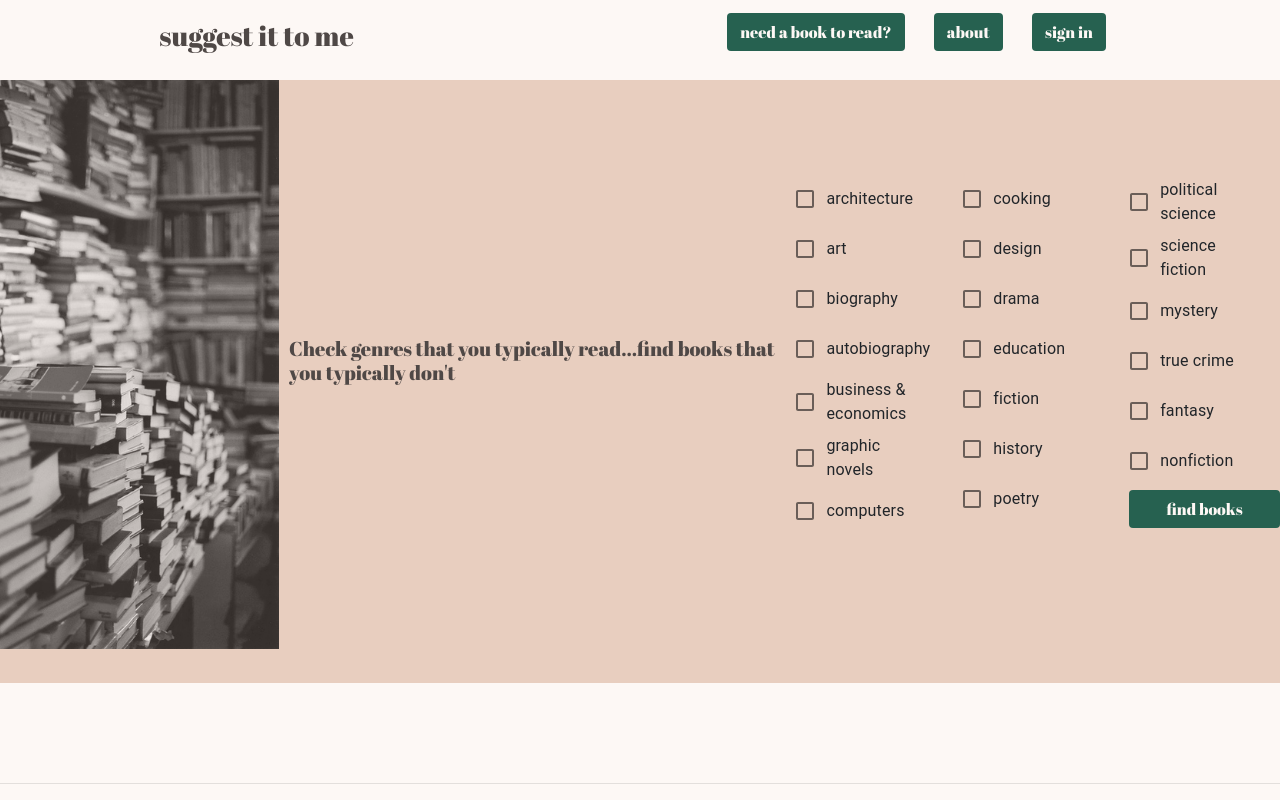
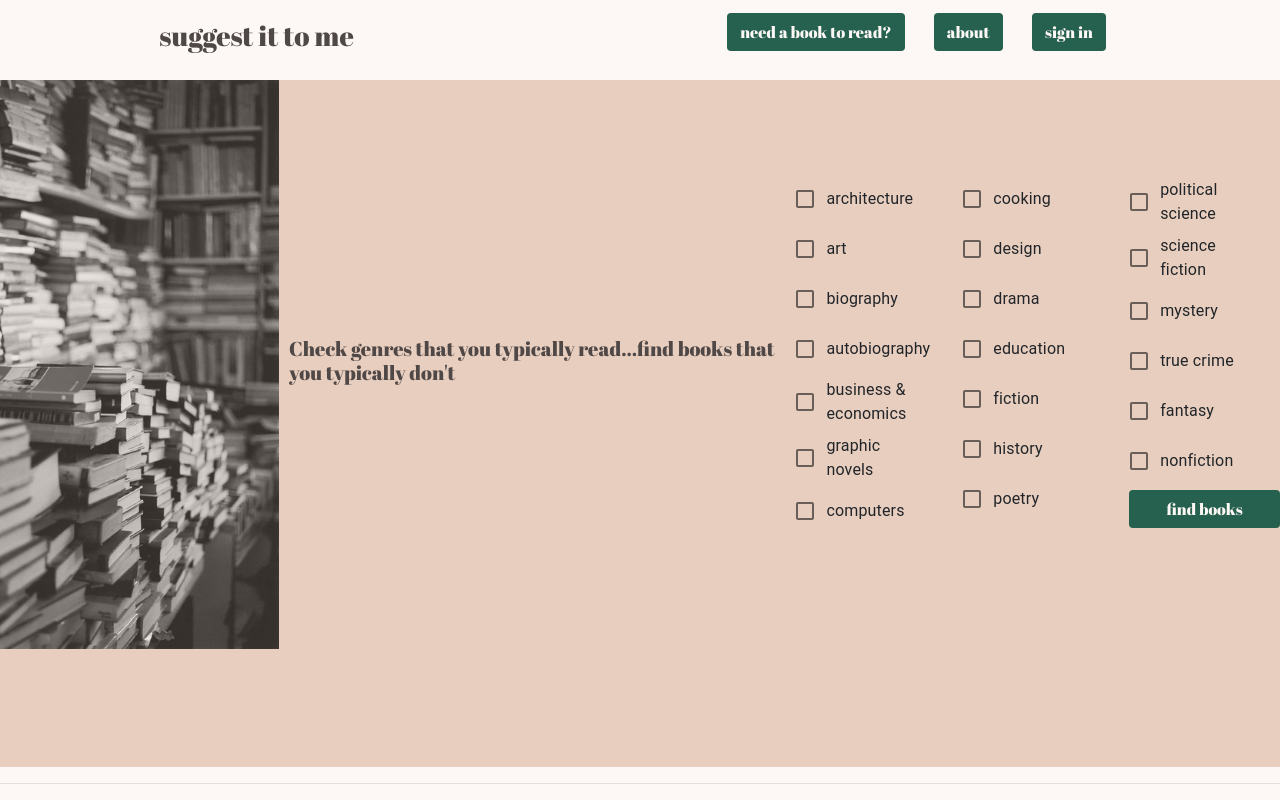
Before and after one commit to chloehellberg/SuggestItToMe, a React (Create React App) app: page / in a window 1280 px wide. Built offline with nearby package versions, Linux system fonts and the light colour scheme; a web font is replaced by a local one.

Commit message:
Clean up empty h1.

```diff
--- a/src/components/Footer.js
+++ b/src/components/Footer.js
@@ -1,12 +1,11 @@
-import React from 'react';
+import React from "react";
 
 function Footer() {
   return (
     <React.Fragment>
       <div className="footer-container">
         <div className="footer">
-          <h1></h1>
-        <hr/>
+          <hr />
         </div>
       </div>
     </React.Fragment>
```
